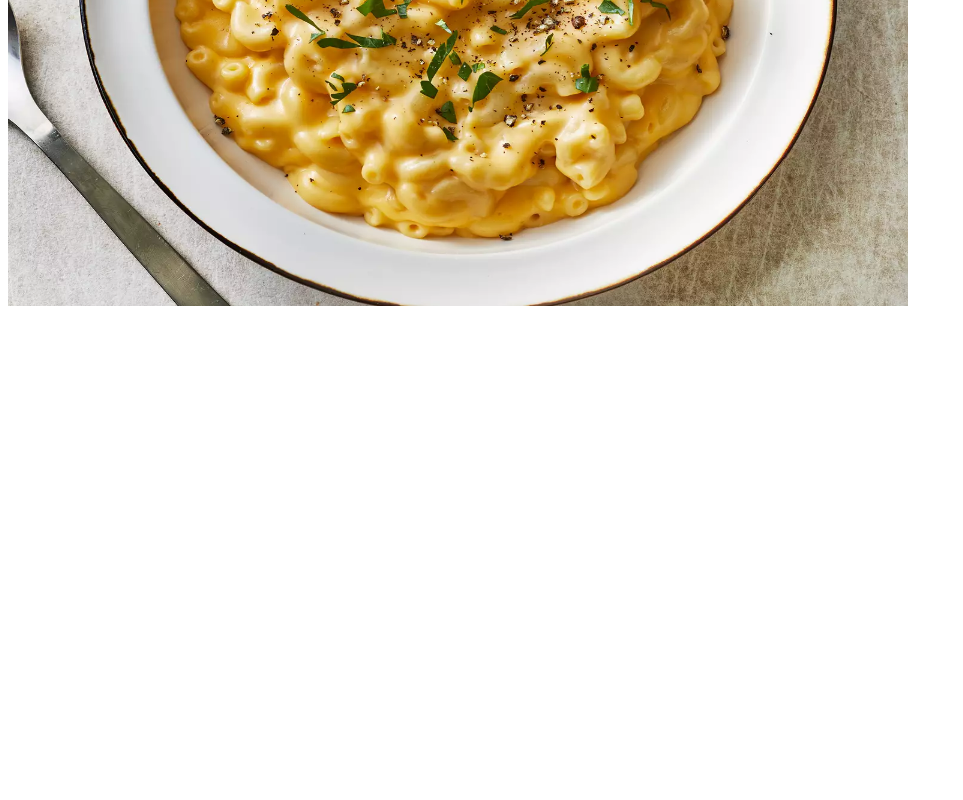
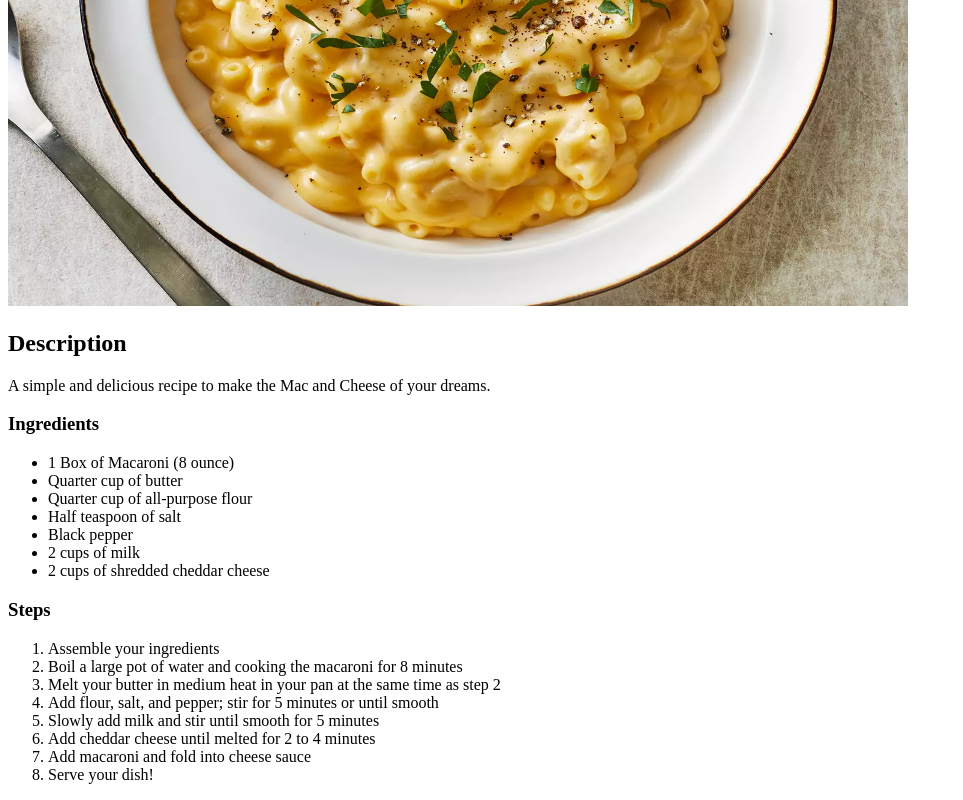
Before and after one commit to etran890/odin-recipes, a plain HTML site: page recipes/mac-and-cheese.html in a window 1280 px wide. Shown: the part 374-1174 px from the top of the page, without its empty margins (0-963 px from the left). Before the commit the page ends 800 px from the top, so only its background shows below. Drawn offline with Linux system fonts and the light colour scheme.

Commit message:
Added description, ingredients, and steps to make make and cheese.

```diff
--- a/recipes/mac-and-cheese.html
+++ b/recipes/mac-and-cheese.html
@@ -10,5 +10,30 @@
 
     <img src="../images/mac.webp" alt="image of mac and cheese" height="600" width="900">
 
+    <h2>Description</h2>
+    <p>A simple and delicious recipe to make the Mac and Cheese of your dreams.</p>
+
+    <h3>Ingredients</h3>
+    <ul>
+        <li>1 Box of Macaroni (8 ounce)</li>
+        <li>Quarter cup of butter</li>
+        <li>Quarter cup of all-purpose flour</li>
+        <li>Half teaspoon of salt</li>
+        <li>Black pepper</li>
+        <li>2 cups of milk</li>
+        <li>2 cups of shredded cheddar cheese</li>
+    </ul>
+
+    <h3>Steps</h3>
+    <ol>
+        <li>Assemble your ingredients</li>
+        <li>Boil a large pot of water and cooking the macaroni for 8 minutes</li>
+        <li>Melt your butter in medium heat in your pan at the same time as step 2 </li>
+        <li>Add flour, salt, and pepper; stir for 5 minutes or until smooth</li>
+        <li>Slowly add milk and stir until smooth for 5 minutes</li>
+        <li>Add cheddar cheese until melted for 2 to 4 minutes</li>
+        <li>Add macaroni and fold into cheese sauce</li>
+        <li>Serve your dish!</li>
+    </ol>
 </body>
 </html>
```
